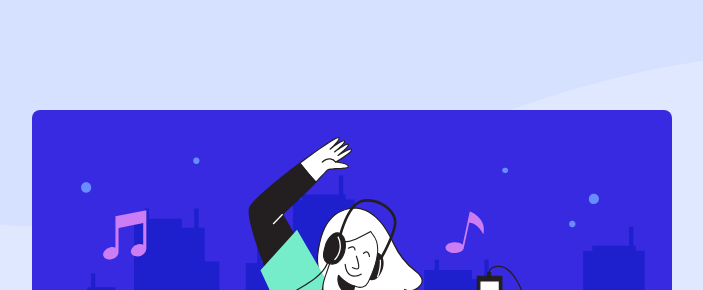
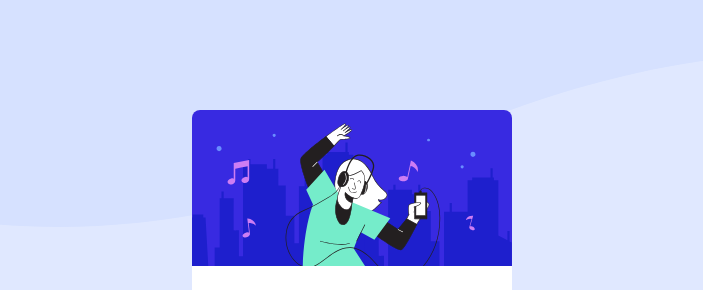
Before and after one commit to Adhishreya/order-summary-component-main, a plain HTML site: page index.html in a window 1280 px wide. Shown: the part 210-500 px from the top of the page, without its empty margins (288-991 px from the left). Drawn offline with Linux system fonts and the light colour scheme.

Commit message:
Update index.html

```diff
--- a/index.html
+++ b/index.html
@@ -12,7 +12,7 @@
     .attribution a { color: hsl(228, 45%, 44%); }
     body{color: hsl(223, 47%, 23%); background-image : url('./images/pattern-background-desktop.svg');background-repeat: no-repeat;background-color: hsl(225, 100%, 94%);}
     html,body{width: 100%;margin: 0;padding: 0;}
-    .container{margin: 25% auto;width: 50%;display: block;border-radius: 0.5rem;height: fit-content;padding-bottom: 1rem;overflow: hidden;background-color: rgb(255, 255, 255);}
+    .container{margin: 25% auto;width: 25%;display: block;border-radius: 0.5rem;height: fit-content;padding-bottom: 1rem;overflow: hidden;background-color: rgb(255, 255, 255);}
     .intro-para{font-size: 16px;text-align: center;width: 20rem;margin-left: 50%;transform: translate(-50%,10%);}
     .header-main{width: fit-content;text-align: center;margin-left: 50%;transform: translate(-50%,10%);}
     .card{display: grid;width: 80%;margin: 2rem auto;border-radius: 1rem;grid-template-columns: 1fr 2fr 1fr;background-color: hsl(225, 100%, 94%);background-color: hsl(225, 100%, 98%);}
```
